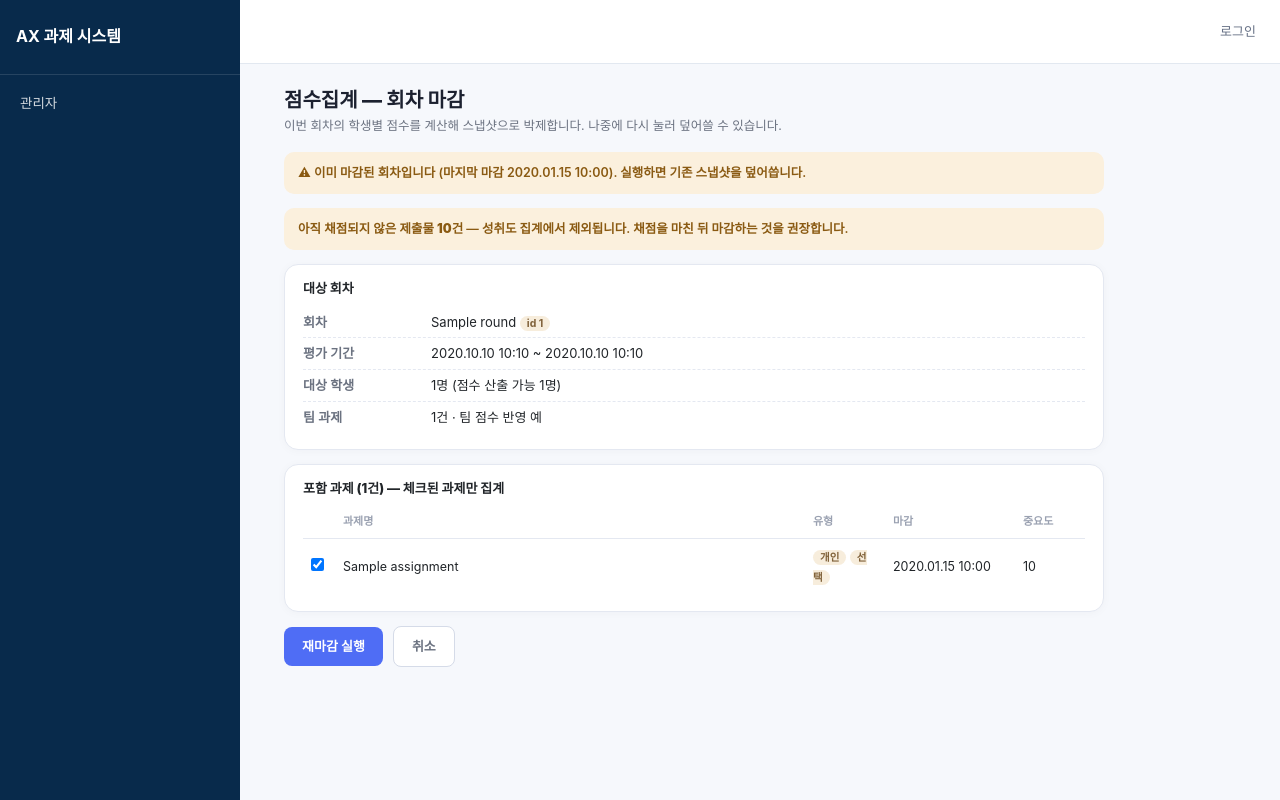
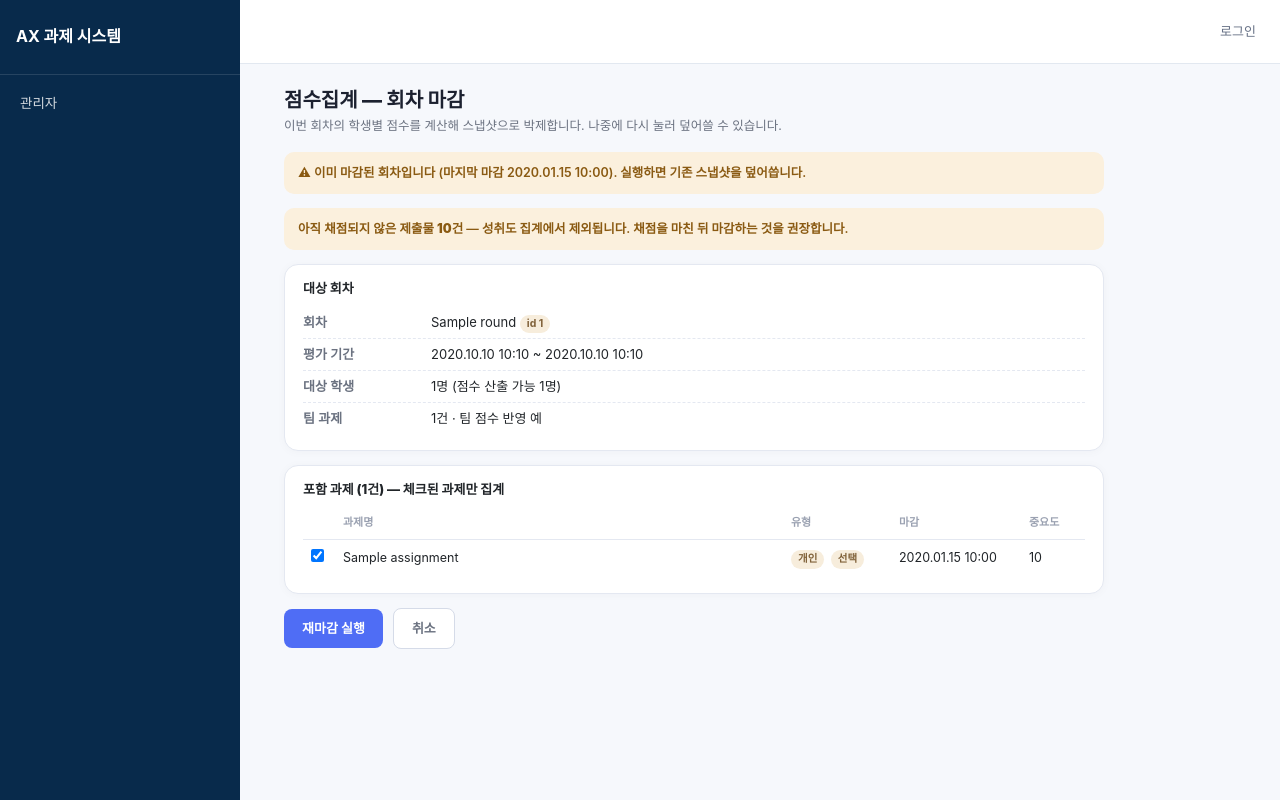
Before and after one commit to KANT-2/assignment-lms, a Django app: template apps/tutor/templates/tutor/round_close.html in a window 1280 px wide. Run offline with Django 5.2, Linux system fonts and the light colour scheme; the template is opened without the code that fills it: most values are stand-ins (such as "Sample title", 1, 10 or a date in 2020); some libraries are stand-ins or nearby versions.

Commit message:
튜터 과제 평가 페이지 수정

```diff
--- a/apps/tutor/templates/tutor/round_close.html
+++ b/apps/tutor/templates/tutor/round_close.html
@@ -25,7 +25,8 @@
   .rclose th { text-align:left; font-size:11px; color:var(--c-tfaint); font-weight:700; padding:7px 8px; border-bottom:1px solid var(--c-border); }
   .rclose td { padding:8px; border-bottom:1px solid var(--c-border); vertical-align:middle; }
   .rclose tr:last-child td { border-bottom:0; }
-  .rclose .tag { font-size:10.5px; font-weight:700; padding:1px 7px; border-radius:20px; background:#f7eddc; color:#80623a; }
+  .rclose .tag { display:inline-block; white-space:nowrap; font-size:10.5px; font-weight:700; padding:1px 7px; border-radius:20px; background:#f7eddc; color:#80623a; }
+  .rclose td .tag + .tag { margin-left:3px; }
   .rclose .tag.team { background:#f1e9ff; color:#7c4fd6; }
   .rclose .tag.req { background:var(--c-green-soft); color:#147a52; }
   .rclose .actions { display:flex; gap:10px; align-items:center; margin-top:6px; }
@@ -77,7 +78,7 @@
       <h2>포함 과제 ({{ assignments|length }}건) — 체크된 과제만 집계</h2>
       {% if assignments %}
         <table>
-          <thead><tr><th style="width:32px;"></th><th>과제명</th><th style="width:80px;">유형</th><th style="width:130px;">마감</th><th style="width:70px;">중요도</th></tr></thead>
+          <thead><tr><th style="width:32px;"></th><th>과제명</th><th style="width:108px;">유형</th><th style="width:130px;">마감</th><th style="width:64px;">중요도</th></tr></thead>
           <tbody>
             {% for a in assignments %}
             <tr>
```
